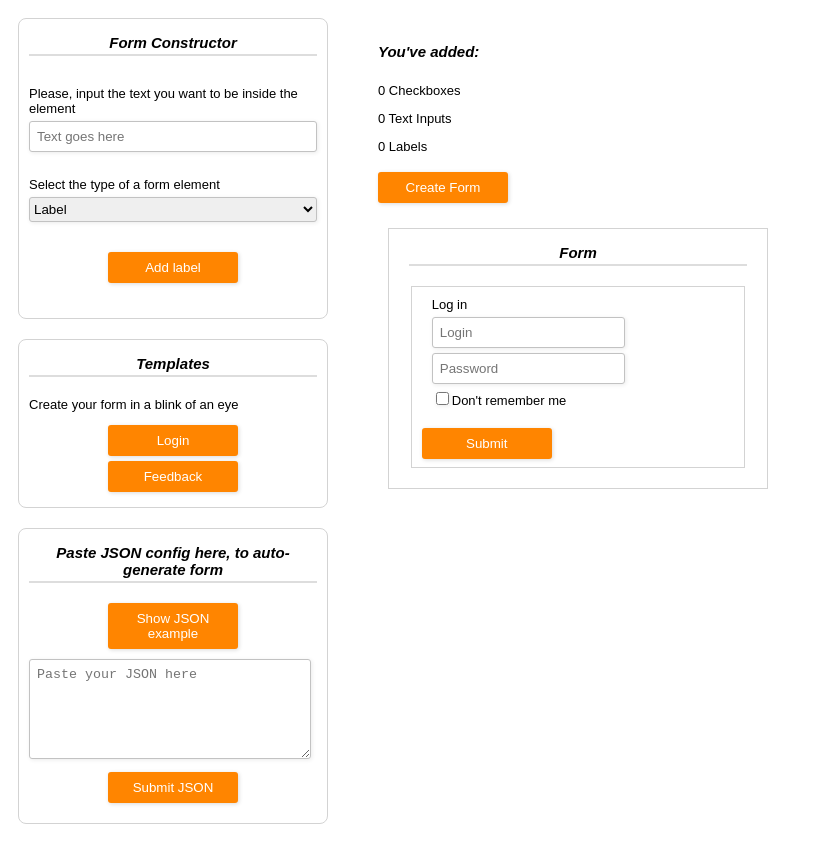
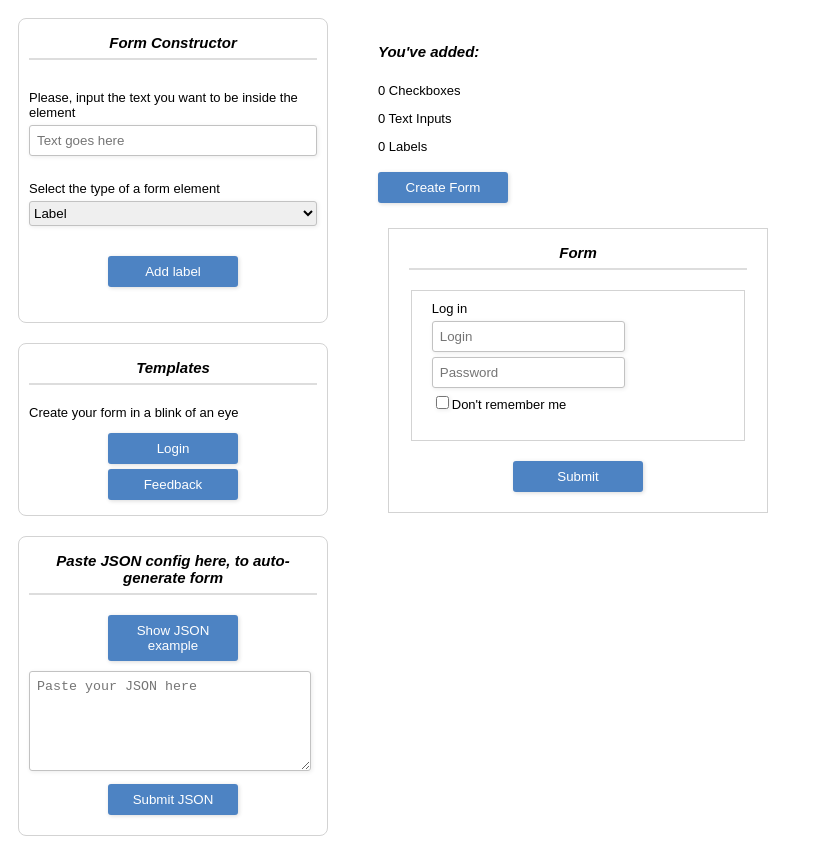
Before and after one commit to tony-blackie/form-constructor, a React app: page / in a window 1280 px wide. Both pictures are taken after a click on the element "Login". Shown: the whole page, without its empty margins (0-813 px from the left). Built offline with nearby package versions, Linux system fonts and the light colour scheme.

Commit message:
Change colors to be more strict

```diff
--- a/src/components/Form.jsx
+++ b/src/components/Form.jsx
@@ -39,12 +39,14 @@ export default class Form extends Component {
                 <fieldset className="form__fieldset">
                     {formElements}
                     <br/>
+                </fieldset>
+                <div className="form__submit-wrapper">
                     <input
                         type="submit"
                         value="Submit"
                         className="form__submit"
                     />
-                </fieldset>
+                </div>
             </form>
         );
     }
--- a/src/sass/config.scss
+++ b/src/sass/config.scss
@@ -22,7 +22,7 @@
     border-bottom: 2px solid #ddd;
     margin-bottom: 20px;
     font-size: 15px;
-    padding-bottom: 3px;
+    padding-bottom: 7px;
     text-align: center;
     margin-top: 5px;
   }
@@ -62,7 +62,7 @@
   &__submit {
     border: none;
     padding: 8px 15px 8px 15px;
-    background: #FF8500;
+    background: #4d83c3;
     color: #fff;
     box-shadow: 1px 1px 4px #DADADA;
     -moz-box-shadow: 1px 1px 4px #DADADA;
@@ -73,7 +73,7 @@
     min-width: 130px;
 
     &:hover {
-      background: #EA7B00;
+      background: #638bbb;
       color: #fff;
     }
   }
@@ -81,7 +81,7 @@
   &__example-button {
     border: none;
     padding: 8px 15px 8px 15px;
-    background: #FF8500;
+    background: #4d83c3;
     color: #fff;
     box-shadow: 1px 1px 4px #DADADA;
     -moz-box-shadow: 1px 1px 4px #DADADA;
@@ -91,7 +91,7 @@
     -moz-border-radius: 3px;
 
     &:hover {
-      background: #EA7B00;
+      background: #638bbb;
       color: #fff;
     }
   }
--- a/src/sass/constructor.scss
+++ b/src/sass/constructor.scss
@@ -20,7 +20,7 @@
     border-bottom: 2px solid #ddd;
     margin-bottom: 20px;
     font-size: 15px;
-    padding-bottom: 3px;
+    padding-bottom: 7px;
     text-align: center;
     margin-top: 5px;
   }
@@ -59,7 +59,7 @@
   &__submit {
     border: none;
     padding: 8px 15px 8px 15px;
-    background: #FF8500;
+    background: #4d83c3;
     color: #fff;
     box-shadow: 1px 1px 4px #DADADA;
     -moz-box-shadow: 1px 1px 4px #DADADA;
@@ -70,7 +70,7 @@
     min-width: 130px;
 
     &:hover {
-      background: #EA7B00;
+      background: #638bbb;
       color: #fff;
     }
   }
--- a/src/sass/form.scss
+++ b/src/sass/form.scss
@@ -19,7 +19,7 @@
     border-bottom: 2px solid #ddd;
     margin-bottom: 20px;
     font-size: 15px;
-    padding-bottom: 3px;
+    padding-bottom: 7px;
     text-align: center;
     margin-top: 5px;
   }
@@ -56,7 +56,7 @@
   &__submit {
     border: none;
     padding: 8px 15px 8px 15px;
-    background: #FF8500;
+    background: #4d83c3;
     color: #fff;
     box-shadow: 1px 1px 4px #DADADA;
     -moz-box-shadow: 1px 1px 4px #DADADA;
@@ -67,8 +67,13 @@
     min-width: 130px;
 
     &:hover {
-      background: #EA7B00;
+      background: #638bbb;
       color: #fff;
     }
   }
+
+  &__submit-wrapper {
+    text-align: center;
+    margin-top: 20px;
+  }
 }
--- a/src/sass/info.scss
+++ b/src/sass/info.scss
@@ -4,7 +4,7 @@
   &__submit {
     border: none;
     padding: 8px 15px 8px 15px;
-    background: #FF8500;
+    background: #4d83c3;
     color: #fff;
     box-shadow: 1px 1px 4px #DADADA;
     -moz-box-shadow: 1px 1px 4px #DADADA;
@@ -16,7 +16,7 @@
     margin: 5px 0 15px 0;
 
     &:hover {
-      background: #EA7B00;
+      background: #638bbb;
       color: #fff;
     }
   }
--- a/src/sass/template.scss
+++ b/src/sass/template.scss
@@ -16,7 +16,7 @@
     border-bottom: 2px solid #ddd;
     margin-bottom: 20px;
     font-size: 15px;
-    padding-bottom: 3px;
+    padding-bottom: 7px;
     text-align: center;
     margin-top: 5px;
   }
@@ -24,7 +24,7 @@
   &__submit {
     border: none;
     padding: 8px 15px 8px 15px;
-    background: #FF8500;
+    background: #4d83c3;
     color: #fff;
     box-shadow: 1px 1px 4px #DADADA;
     -moz-box-shadow: 1px 1px 4px #DADADA;
@@ -35,7 +35,7 @@
     min-width: 130px;
 
     &:hover {
-      background: #EA7B00;
+      background: #638bbb;
       color: #fff;
     }
   }
```
